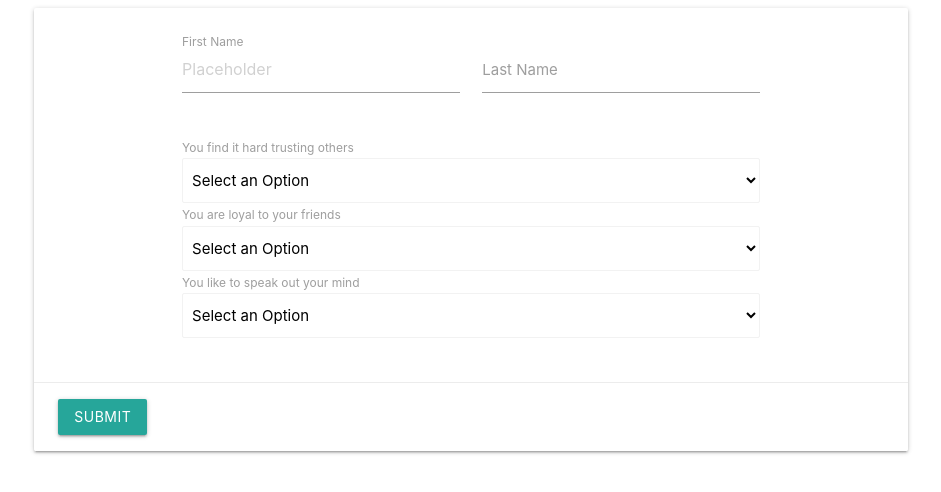
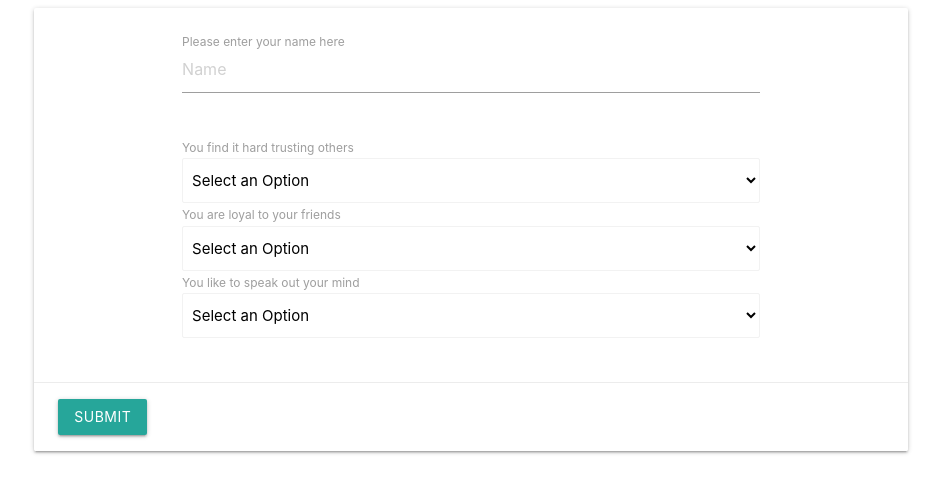
Before and after one commit to tintdang/characterQuiz, a plain HTML site: page app/public/survey.html in a window 1280 px wide. Shown: the whole page, without its empty margins (169-1110 px from the left). Drawn offline with nearby package versions, Linux system fonts and the light colour scheme.

Commit message:
pushing to heroku

```diff
--- a/app/public/survey.html
+++ b/app/public/survey.html
@@ -23,13 +23,9 @@
                                 <form class="col s12">
 
                                     <div class="row">
-                                        <div class="input-field col s6">
-                                            <input placeholder="Placeholder" id="first_name" type="text" class="validate">
-                                            <label for="first_name">First Name</label>
-                                        </div>
-                                        <div class="input-field col s6">
-                                            <input id="last_name" type="text" class="validate">
-                                            <label for="last_name">Last Name</label>
+                                        <div class="input-field col s12">
+                                            <input placeholder="Name" id="first_name" type="text" class="validate">
+                                            <label for="first_name">Please enter your name here</label>
                                         </div>
                                     </div>
 
@@ -105,8 +101,6 @@
         event.preventDefault();
         var userData = {
             name: $("#first_name").val().trim(),
-            last: $("#last_name").val().trim(),
-            photo: "/images/saber.jpeg",
             score: [
                 $("#q1").val(),
                 $("#q2").val(),
```
